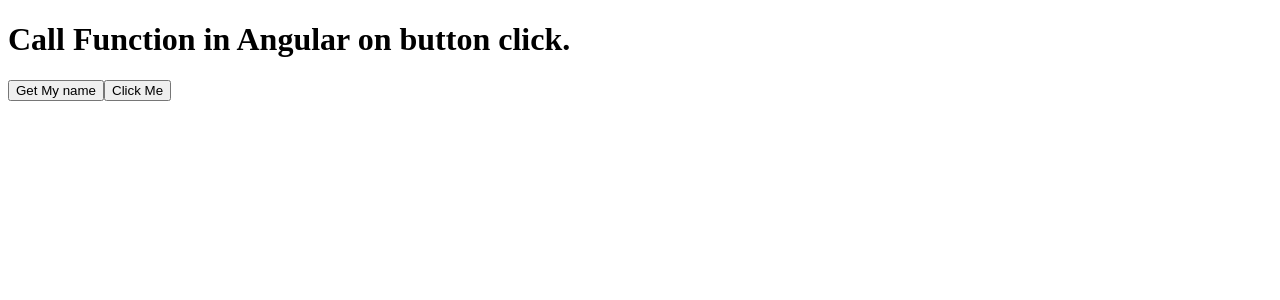
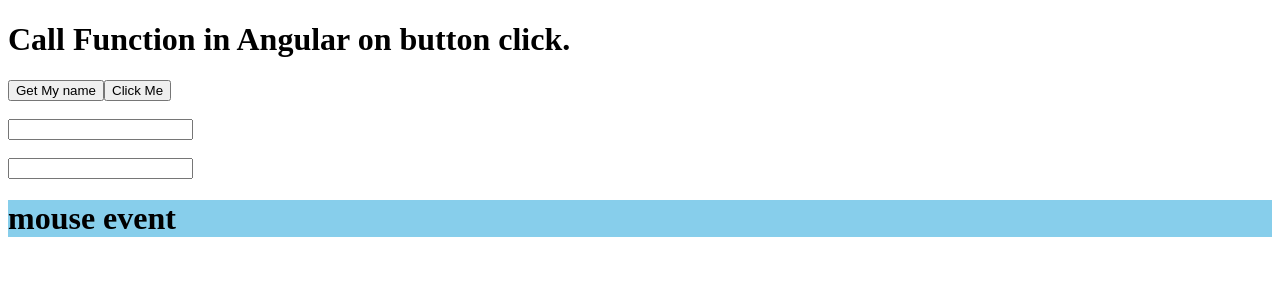
Before and after one commit to Atul1305/Angular-Demo, an Angular app: page / in a window 1280 px wide. Shown: the top 300 px of the page. Built offline with nearby package versions, Linux system fonts and the light colour scheme.

Commit message:
Video#9(link in reference of README) of the course have been completed.

```diff
--- a/src/app/app.component.html
+++ b/src/app/app.component.html
@@ -1,3 +1,13 @@
 <h1>Call Function in Angular on button click.</h1>
 <button (click)="getName(myName)">Get My name</button>
 <button (click)="myEvent('This is click event.')">Click Me</button>
+<br> <br>
+<input type="text" #box (keyup)="myEvent(box.value)"/>
+<br> <br>
+<input type="text" #box (blur)="myEvent('blur event')"/>
+
+<h1
+  (mouseover)="myEvent('mouseover')"
+  style="background-color: skyblue;">
+  mouse event
+</h1>
```
Also changed, not shown: 1 other file (tests, documents, lock files or other folders).
